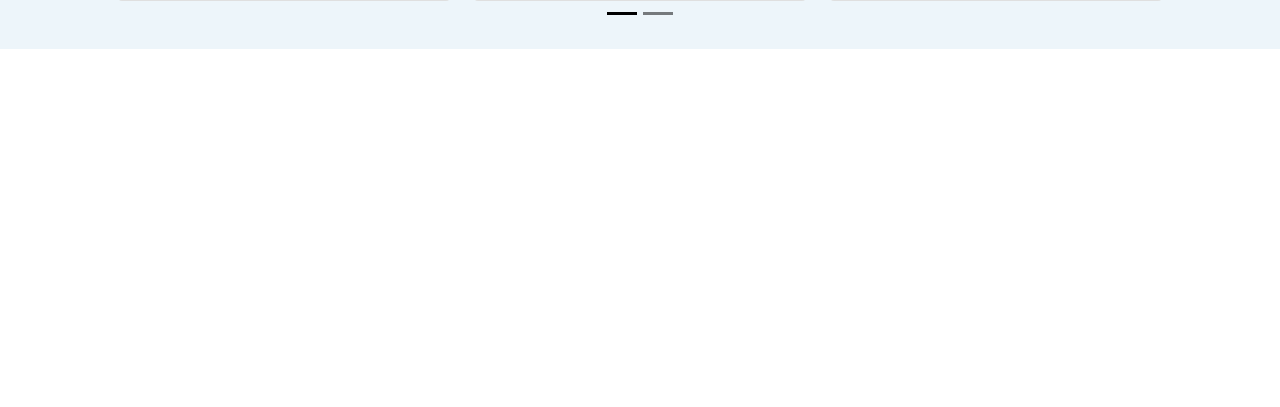
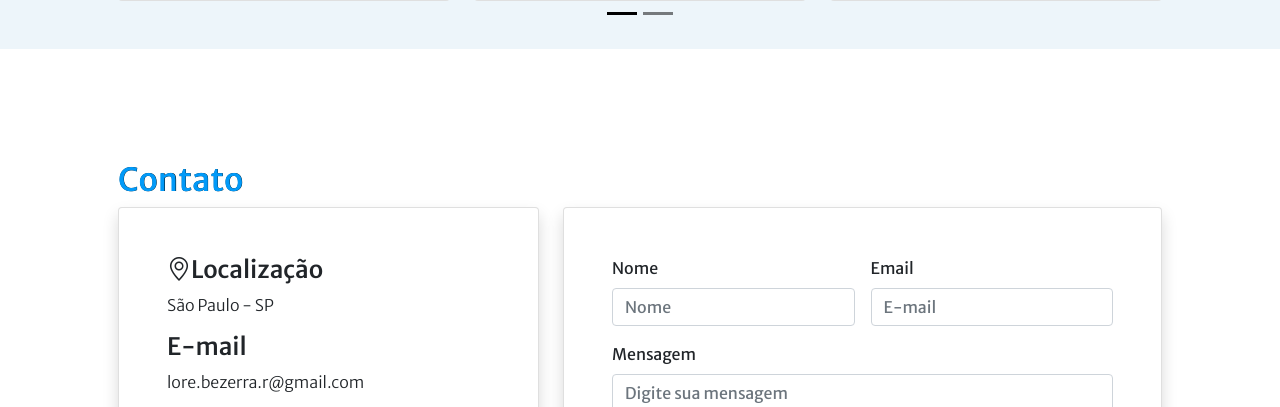
Before and after one commit to lorenarocha/portfolio-project, a Flask app: page / in a window 1280 px wide. Shown: the part 3577-3984 px from the top of the page. Before the commit the page ends 3626 px from the top, so only its background shows below. Run offline with Flask 2, Linux system fonts and the light colour scheme; some libraries are stand-ins or nearby versions.

Commit message:
FRONTEND: create contact section

```diff
--- a/static/style.css
+++ b/static/style.css
@@ -189,3 +189,8 @@ section#start a:active {
 .github-link {
     float: right;
 }
+
+/* Seção Contato */
+.send-mensage{
+    float: right;
+}
--- a/templates/index.html
+++ b/templates/index.html
@@ -296,7 +296,8 @@
                                             <div class="card-body">
                                                 <h5 class="card-title">Nome do projeto</h5>
                                                 <p class="card-text">Descrição do projeto</p>
-                                                <button type="button" class="btn btn-outline-primary github-link"><a href="">GitHub</a></button>
+                                                <button type="button" class="btn btn-outline-primary github-link"><a
+                                                        href="">GitHub</a></button>
                                             </div>
                                         </div>
                                     </div>
@@ -306,7 +307,8 @@
                                             <div class="card-body">
                                                 <h5 class="card-title">Nome do projeto</h5>
                                                 <p class="card-text">Descrição do projeto</p>
-                                                <button type="button" class="btn btn-outline-primary github-link"><a href="">GitHub</a></button>
+                                                <button type="button" class="btn btn-outline-primary github-link"><a
+                                                        href="">GitHub</a></button>
                                             </div>
                                         </div>
                                     </div>
@@ -316,7 +318,8 @@
                                             <div class="card-body">
                                                 <h5 class="card-title">Nome do projeto</h5>
                                                 <p class="card-text">Descrição do projeto</p>
-                                                <button type="button" class="btn btn-outline-primary github-link"><a href="">GitHub</a></button>
+                                                <button type="button" class="btn btn-outline-primary github-link"><a
+                                                        href="">GitHub</a></button>
                                             </div>
                                         </div>
                                     </div>
@@ -330,7 +333,8 @@
                                             <div class="card-body">
                                                 <h5 class="card-title">Nome do projeto</h5>
                                                 <p class="card-text">Descrição do projeto</p>
-                                                <button type="button" class="btn btn-outline-primary github-link"><a href="">GitHub</a></button>
+                                                <button type="button" class="btn btn-outline-primary github-link"><a
+                                                        href="">GitHub</a></button>
                                             </div>
                                         </div>
                                     </div>
@@ -340,7 +344,8 @@
                                             <div class="card-body">
                                                 <h5 class="card-title">Nome do projeto</h5>
                                                 <p class="card-text">Descrição do projeto</p>
-                                                <button type="button" class="btn btn-outline-primary github-link"><a href="">GitHub</a></button>
+                                                <button type="button" class="btn btn-outline-primary github-link"><a
+                                                        href="">GitHub</a></button>
                                             </div>
                                         </div>
                                     </div>
@@ -350,7 +355,8 @@
                                             <div class="card-body">
                                                 <h5 class="card-title">Nome do projeto</h5>
                                                 <p class="card-text">Descrição do projeto</p>
-                                                <button type="button" class="btn btn-outline-primary github-link"><a href="">GitHub</a></button>
+                                                <button type="button" class="btn btn-outline-primary github-link"><a
+                                                        href="">GitHub</a></button>
                                             </div>
                                         </div>
                                     </div>
@@ -371,6 +377,53 @@
 
             </article>
         </section>
+        <section id="contact" class="mt-5 curriculum">
+            <article class="container p-5">
+                <h2 class="pt-3 title-section">Contato</h2>
+                <div class="row">
+                    <div class="col-md-5">
+                        <div class="card p-5 shadow border-9">
+                            <div class="endereco">
+                                <h4><i class="bi bi-geo-alt"></i>Localização</h4>
+                                <p>São Paulo - SP</p>
+                            </div>
+                            <div class="email">
+                                <h4><i class="bi bi-geo-envelope"></i>E-mail</h4>
+                                <p>lore.bezerra.r@gmail.com</p>
+                            </div>
+
+                            <iframe
+                                src="https://www.google.com/maps/embed?pb=!1m18!1m12!1m3!1d467692.0488106375!2d-46.875493599293804!3d-23.68153146537975!2m3!1f0!2f0!3f0!3m2!1i1024!2i768!4f13.1!3m3!1m2!1s0x94ce448183a461d1%3A0x9ba94b08ff335bae!2zU8OjbyBQYXVsbywgU1A!5e0!3m2!1spt-BR!2sbr!4v1646918240626!5m2!1spt-BR!2sbr"
+                                width="400" height="300" style="border:0;" allowfullscreen="" loading="lazy"
+                                class="w-100"></iframe>
+                        </div>
+                    </div>
+                    <div class="col-md-7 mt-5 mt-md-0">
+                        <div class="card p-5 shadow border-9">
+                            <form class="row g-3">
+                                <div class="col-md-6">
+                                    <label for="name" class="form-label">Nome</label>
+                                    <input type="text" class="form-control" id="name" placeholder="Nome" name="name">
+                                </div>
+                                <div class="col-md-6">
+                                    <label for="email" class="form-label">Email</label>
+                                    <input type="email" class="form-control" placeholder="E-mail" id="iemail">
+                                </div>
+                                <div class="col-12">
+                                    <label for="mensage" class="form-label">Mensagem</label>
+                                    <textarea type="text" class="form-control" id="mensage" name="mensage" rows="10"
+                                        placeholder="Digite sua mensagem"></textarea>
+                                </div>
+                                <div class="col-12 mt-4">
+                                    <button type="submit" class="btn btn-outline-primary send-mensage">Enviar
+                                        mensagem</button>
+                                </div>
+                            </form>
+                        </div>
+                    </div>
+                </div>
+            </article>
+        </section>
     </main>
 
     <script src="../static/bootstrap/js/bootstrap.bundle.min.js"></script>
```
